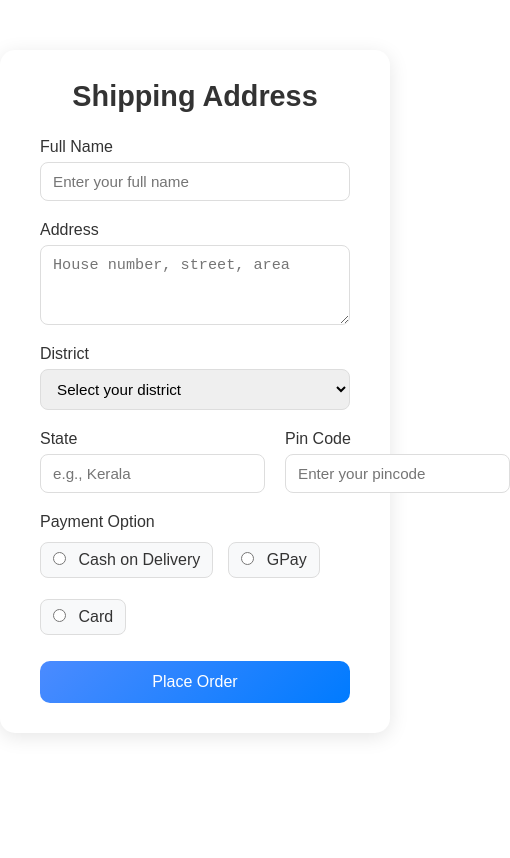
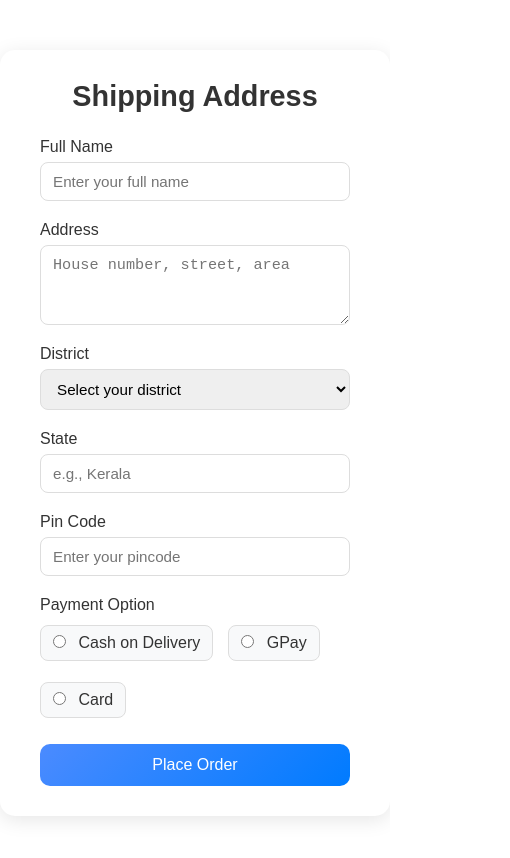
Before and after one commit to Abhijith20-28/Game-of-purchase, a React (Vite) app: page /Orders in a window 390 px wide. Shown: the top 858 px of the page, 510 px wide, since content can reach past the window. Built offline with nearby package versions, Linux system fonts and the light colour scheme.

Commit message:
Make form page responsive

```diff
--- a/src/Styles/Orders.css
+++ b/src/Styles/Orders.css
@@ -106,8 +106,8 @@
   background: linear-gradient(135deg, #006aff, #0057d9);
   box-shadow: 0 4px 10px rgba(0, 91, 255, 0.3);
 }
-@media(max-width:575px){
-   .form-group{
-    flex-wrap: nowrap;
-   }
+@media(max-width:450px){
+  .form-row{
+    flex-wrap: wrap;
+  }
 }
```
